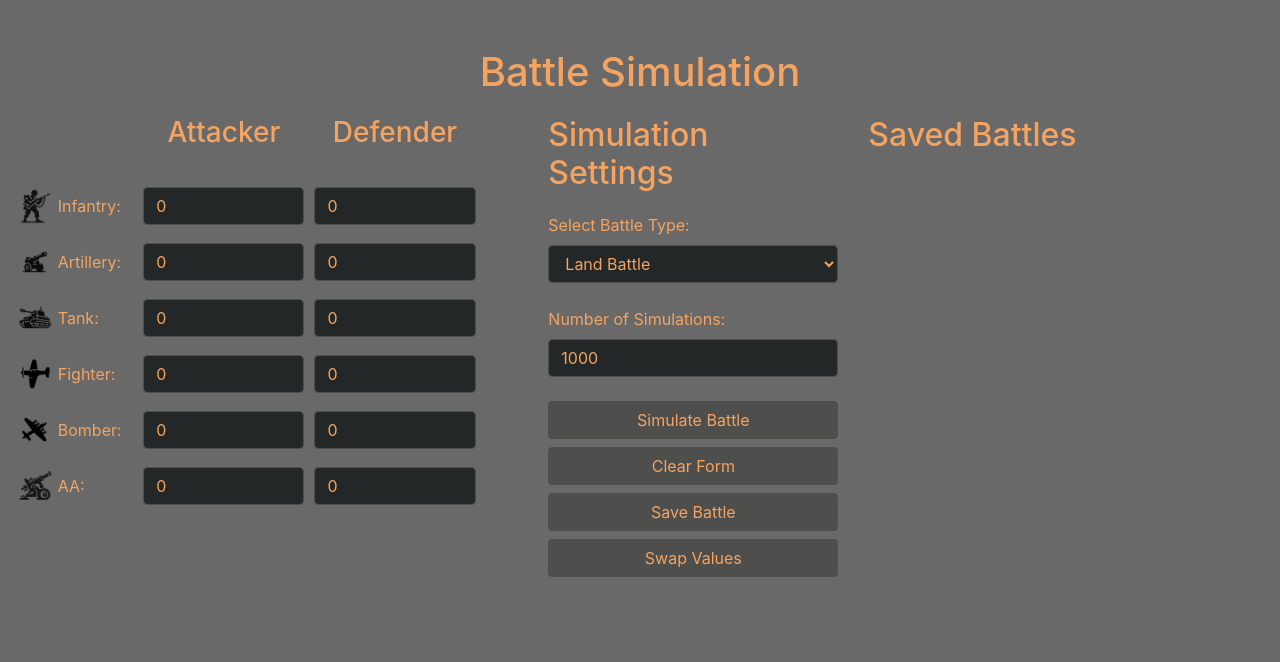
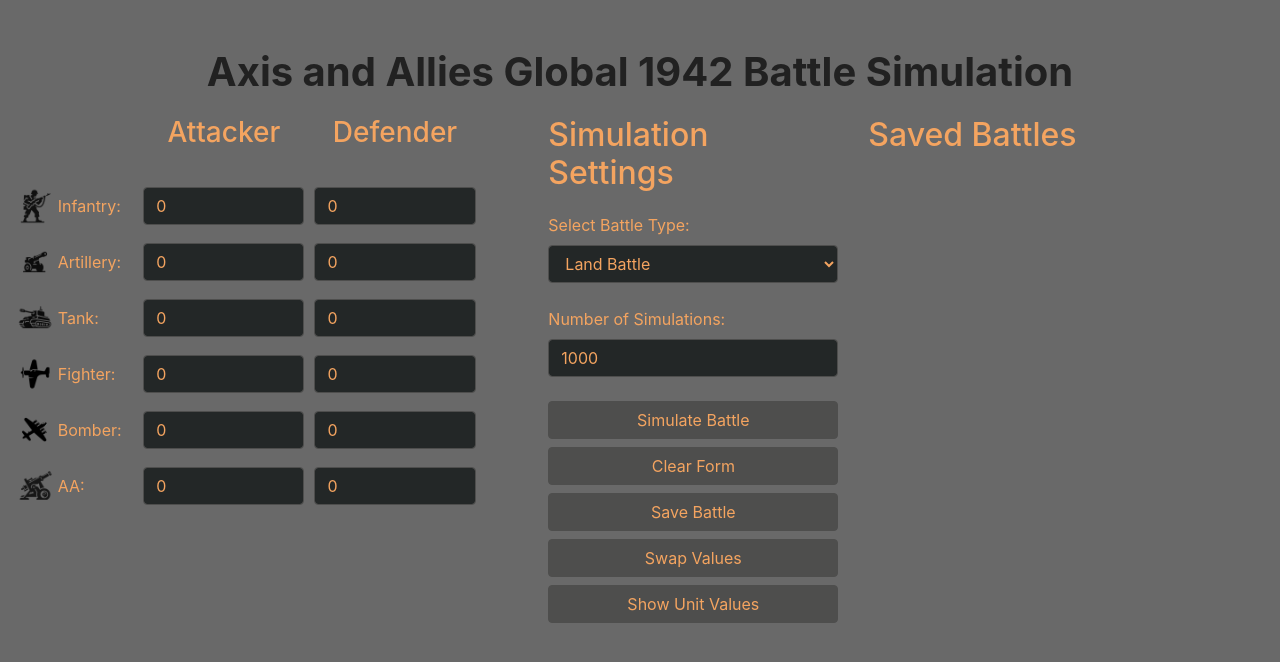
Before and after one commit to RFOSHA/axis_and_allies_calc, a FastAPI app: page / in a window 1280 px wide. Shown: the top 662 px of the page. Run offline with FastAPI, Linux system fonts and the light colour scheme; some libraries are stand-ins or nearby versions.

Commit message:
added units modal

```diff
--- a/static/css/styles.css
+++ b/static/css/styles.css
@@ -5,16 +5,19 @@ body {
 
 .content-wrapper {
     background-color: #696969; /* Dim Gray for secondary backgrounds */
-    /* padding: 30px;
-    border-radius: 10px;
-    box-shadow: 0 0 20px rgba(0, 0, 0, 0.5); */
 }
 
 title {
-    color: #eb872f; /* Sandy Brown for headings */
+    color: #323522; /* Teal for title to make it stand out */
 }
 
-h1, h2, h3 {
+h1 {
+    color: #212121; /* Sandy Brown for headings */
+    margin-bottom: 20px;
+    font-weight: bold; /* Bold text for title */
+}
+
+h2, h3 {
     color: #F4A460; /* Sandy Brown for headings */
     margin-bottom: 20px;
 }
--- a/static/js/battle.js
+++ b/static/js/battle.js
@@ -91,9 +91,32 @@ document.addEventListener("DOMContentLoaded", function() {
         });
     }
 
+    function showUnits() {
+        fetch('static/units.json')
+            .then(response => response.json())
+            .then(units => {
+                var modalContent = document.getElementById('units-modal-content');
+                modalContent.innerHTML = '';
+
+                for (var unit in units) {
+                    if (units.hasOwnProperty(unit)) {
+                        var unitData = units[unit];
+                        var unitInfo = document.createElement('p');
+                        unitInfo.textContent = `${unit}: Attack: ${unitData.attack}, Defense: ${unitData.defense}, IPC: ${unitData.ipc}`;
+                        modalContent.appendChild(unitInfo);
+                    }
+                }
+
+                var modal = new bootstrap.Modal(document.getElementById('units-modal'));
+                modal.show();
+            })
+            .catch(error => console.error('Error fetching units:', error));
+    }
+
     document.getElementById("clear-form-btn").addEventListener("click", clearForm);
     document.getElementById("save-battle-btn").addEventListener("click", saveBattle);
     document.getElementById("swap-values-btn").addEventListener("click", swapValues);
+    document.getElementById("show-units-btn").addEventListener("click", showUnits);
     document.getElementById("battle-type").addEventListener("change", updateVisibleUnits);
 
     var savedBattles = JSON.parse(localStorage.getItem('savedBattles')) || {};
--- a/templates/index.html
+++ b/templates/index.html
@@ -5,7 +5,7 @@
     <meta name="viewport" content="width=device-width, initial-scale=1, shrink-to-fit=no">
     <link href="https://stackpath.bootstrapcdn.com/bootstrap/4.5.2/css/bootstrap.min.css" rel="stylesheet">
     <link href="/static/css/styles.css" rel="stylesheet">
-    <title>Battle Simulation</title>
+    <title>Axis and Allies Global 1942 Battle Simulation</title>
     <style>
         .button-group {
             display: flex;
@@ -18,7 +18,7 @@
 </head>
 <body>
     <div class="container-fluid mt-5 mx-auto content-wrapper">
-        <h1 class="text-center">Battle Simulation</h1>
+        <h1 class="text-center">Axis and Allies Global 1942 Battle Simulation</h1>
         <form id="battle-form" action="/simulate" method="post">
             <div class="row">
                 <div class="col-md-5">
@@ -71,22 +71,27 @@
                     </div>
                     <div class="row mt-4">
                         <div class="col-12">
-                            <button type="submit" class="btn btn-primary btn-block">Simulate Battle</button>
+                            <button type="submit" class="btn btn-secondary btn-block">Simulate Battle</button>
                         </div>
                     </div>
                     <div class="row mt-2">
                         <div class="col-12">
-                            <button type="button" id="clear-form-btn" class="btn btn-primary btn-block">Clear Form</button>
+                            <button type="button" id="clear-form-btn" class="btn btn-secondary btn-block">Clear Form</button>
                         </div>
                     </div>
                     <div class="row mt-2">
                         <div class="col-12">
-                            <button type="button" id="save-battle-btn" class="btn btn-primary btn-block">Save Battle</button>
+                            <button type="button" id="save-battle-btn" class="btn btn-secondary btn-block">Save Battle</button>
                         </div>
                     </div>
                     <div class="row mt-2">
                         <div class="col-12">
-                            <button type="button" id="swap-values-btn" class="btn btn-primary btn-block">Swap Values</button>
+                            <button type="button" id="swap-values-btn" class="btn btn-secondary btn-block">Swap Values</button>
+                        </div>
+                    </div>
+                    <div class="row mt-2">
+                        <div class="col-12">
+                            <button type="button" id="show-units-btn" class="btn btn-secondary btn-block">Show Unit Values</button>
                         </div>
                     </div>
                 </div>
@@ -98,7 +103,7 @@
                                 <li class="list-group-item d-flex justify-content-between align-items-center">
                                     <strong>{{ battle_name }}</strong>
                                     <div class="button-group">
-                                        <button type="button" class="btn btn-sm btn-primary load-battle-btn" data-battle-name="{{ battle_name }}">Load</button>
+                                        <button type="button" class="btn btn-sm btn-secondary load-battle-btn" data-battle-name="{{ battle_name }}">Load</button>
                                         <button type="button" class="btn btn-sm btn-danger delete-battle-btn" data-battle-name="{{ battle_name }}">Delete</button>
                                     </div>
                                 </li>
@@ -109,6 +114,30 @@
             </div>
         </form>
     </div>
+
+    <!-- Units Modal -->
+    <div class="modal fade" id="units-modal" tabindex="-1" aria-labelledby="units-modal-label" aria-hidden="true">
+        <div class="modal-dialog">
+            <div class="modal-content">
+                <div class="modal-header">
+                    <h5 class="modal-title" id="units-modal-label">Units Information</h5>
+                    <button type="button" class="close" data-dismiss="modal" aria-label="Close">
+                        <span aria-hidden="true">&times;</span>
+                    </button>
+                </div>
+                <div class="modal-body" id="units-modal-content">
+                    <!-- Units information will be populated here -->
+                </div>
+                <div class="modal-footer">
+                    <button type="button" class="btn btn-secondary" data-dismiss="modal">Close</button>
+                </div>
+            </div>
+        </div>
+    </div>
+
+    <script src="https://code.jquery.com/jquery-3.5.1.slim.min.js"></script>
+    <script src="https://cdn.jsdelivr.net/npm/@popperjs/core@2.5.4/dist/umd/popper.min.js"></script>
+    <script src="https://stackpath.bootstrapcdn.com/bootstrap/4.5.2/js/bootstrap.min.js"></script>
     <script src="/static/js/battle.js"></script>
     <script>
         // Ensure units data is available for JavaScript
```
Also changed, not shown: other parts of static/css/styles.css (+44 -2 lines).
